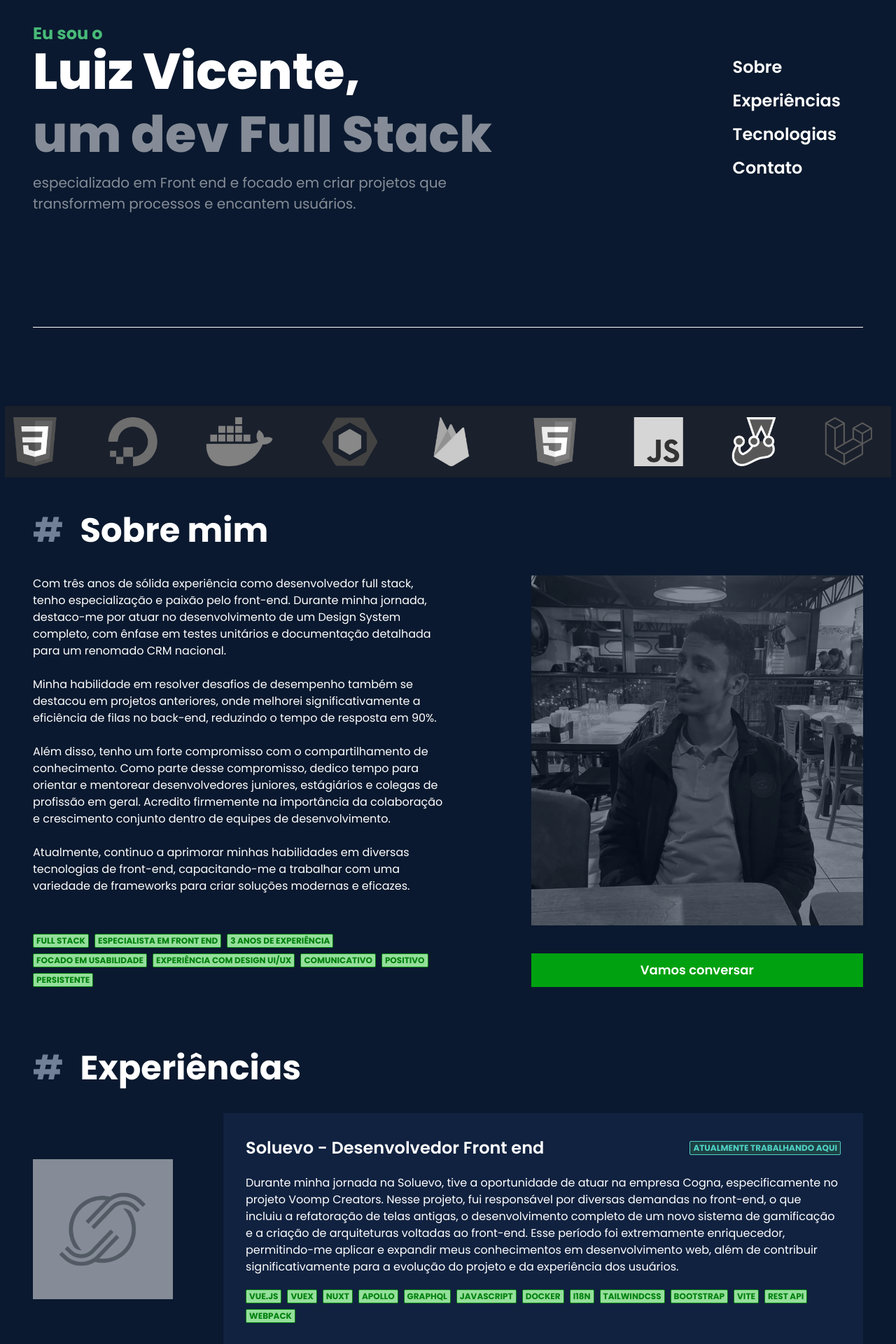
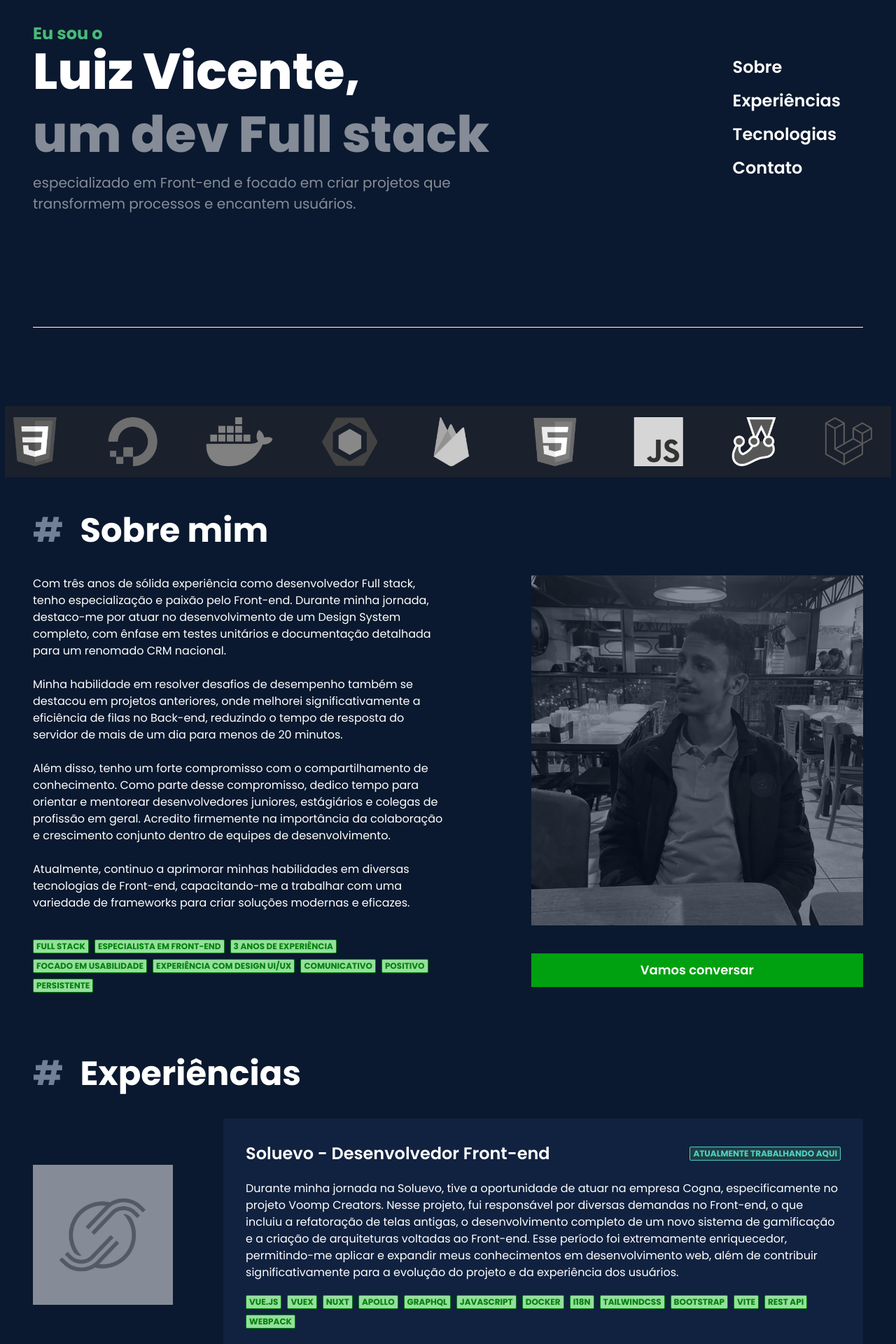
Before and after one commit to Luiz-Vicente/port, a React (Vite) app in the folder front/: page / in a window 1280 px wide. Shown: the part 220-2140 px from the top of the page at 70% size. Built offline with nearby package versions, Linux system fonts and the light colour scheme.

Commit message:
fix: fixes some text errors, removes Instagram link and changes the resume.pdf

```diff
--- a/front/index.html
+++ b/front/index.html
@@ -42,7 +42,7 @@
 		/>
 		<meta
 			name="description"
-			content="Olá, eu sou o Luiz Vicente, um Dev Full Stack Pleno com foco em desenvolvimento Front end. Com 3 anos de atuação, já trabalhei em diversos projetos complexos. Talvez eu possa te ajudar =]"
+			content="Olá, eu sou o Luiz Vicente, um Dev Full stack Pleno com foco em desenvolvimento Front-end. Com 3 anos de atuação, já trabalhei em diversos projetos complexos. Talvez eu possa te ajudar =]"
 		/>
 		<meta
 			property="og:locale"
@@ -66,7 +66,7 @@
 		/>
 		<meta
 			property="og:image:description"
-			content="Olá, eu sou o Luiz Vicente, um Dev Full Stack Pleno com foco em desenvolvimento Front end. Com 3 anos de atuação, já trabalhei em diversos projetos complexos. Talvez eu possa te ajudar =]"
+			content="Olá, eu sou o Luiz Vicente, um Dev Full stack Pleno com foco em desenvolvimento Front-end. Com 3 anos de atuação, já trabalhei em diversos projetos complexos. Talvez eu possa te ajudar =]"
 		/>
 		<meta
 			property="og:image:width"
@@ -90,7 +90,7 @@
 		/>
 		<meta
 			property="twitter:description"
-			content="Olá, eu sou o Luiz Vicente, um Dev Full Stack Pleno com foco em desenvolvimento Front end. Com 3 anos de atuação, já trabalhei em diversos projetos complexos. Talvez eu possa te ajudar =]"
+			content="Olá, eu sou o Luiz Vicente, um Dev Full stack Pleno com foco em desenvolvimento Front-end. Com 3 anos de atuação, já trabalhei em diversos projetos complexos. Talvez eu possa te ajudar =]"
 		/>
 	</head>
 	<body>
--- a/front/src/components/page-sections/AboutMe.tsx
+++ b/front/src/components/page-sections/AboutMe.tsx
@@ -5,8 +5,8 @@ import { Link } from "react-router-dom";
 
 function AboutMe() {
 	const skills = [
-		"Full Stack",
-		"Especialista em Front end",
+		"Full stack",
+		"Especialista em Front-end",
 		"3 anos de experiência",
 		"focado em usabilidade",
 		"experiência com design UI/UX",
@@ -32,13 +32,13 @@ function AboutMe() {
 					w={{ base: "100%", lg: "50%" }}
 				>
 					<Text color="white">
-						Com três anos de sólida experiência como desenvolvedor full stack, tenho especialização e paixão pelo
-						front-end. Durante minha jornada, destaco-me por atuar no desenvolvimento de um Design System completo, com
+						Com três anos de sólida experiência como desenvolvedor Full stack, tenho especialização e paixão pelo
+						Front-end. Durante minha jornada, destaco-me por atuar no desenvolvimento de um Design System completo, com
 						ênfase em testes unitários e documentação detalhada para um renomado CRM nacional.
 						<br />
 						<br />
 						Minha habilidade em resolver desafios de desempenho também se destacou em projetos anteriores, onde melhorei
-						significativamente a eficiência de filas no back-end, reduzindo o tempo de resposta em 90%.
+						significativamente a eficiência de filas no Back-end, reduzindo o tempo de resposta do servidor de mais de um dia para menos de 20 minutos.
 						<br />
 						<br />
 						Além disso, tenho um forte compromisso com o compartilhamento de conhecimento. Como parte desse compromisso,
@@ -47,7 +47,7 @@ function AboutMe() {
 						desenvolvimento.
 						<br />
 						<br />
-						Atualmente, continuo a aprimorar minhas habilidades em diversas tecnologias de front-end, capacitando-me a
+						Atualmente, continuo a aprimorar minhas habilidades em diversas tecnologias de Front-end, capacitando-me a
 						trabalhar com uma variedade de frameworks para criar soluções modernas e eficazes.
 					</Text>
 					<BadgesBox
--- a/front/src/components/page-sections/Contact.tsx
+++ b/front/src/components/page-sections/Contact.tsx
@@ -58,13 +58,6 @@ function Contact() {
 				<MinusIcon boxSize="4px" />
 				<Link
 					target="_blank"
-					href="https://www.instagram.com/eu_sou_o_luiz/"
-				>
-					Instagram
-				</Link>
-				<MinusIcon boxSize="4px" />
-				<Link
-					target="_blank"
 					href="mailto:dev.vicente.contato@gmail.com"
 				>
 					E-mail
--- a/front/src/components/page-sections/Experiences.tsx
+++ b/front/src/components/page-sections/Experiences.tsx
@@ -8,9 +8,9 @@ function Experiences() {
 			img: "./images/soluevo-logo.webp",
 			name: "Soluevo",
 			site: "https://soluevo.com.br/",
-			role: "Desenvolvedor Front end",
+			role: "Desenvolvedor Front-end",
 			description:
-				"Durante minha jornada na Soluevo, tive a oportunidade de atuar na empresa Cogna, especificamente no projeto Voomp Creators. Nesse projeto, fui responsável por diversas demandas no front-end, o que incluiu a refatoração de telas antigas, o desenvolvimento completo de um novo sistema de gamificação e a criação de arquiteturas voltadas ao front-end. Esse período foi extremamente enriquecedor, permitindo-me aplicar e expandir meus conhecimentos em desenvolvimento web, além de contribuir significativamente para a evolução do projeto e da experiência dos usuários.",
+				"Durante minha jornada na Soluevo, tive a oportunidade de atuar na empresa Cogna, especificamente no projeto Voomp Creators. Nesse projeto, fui responsável por diversas demandas no Front-end, o que incluiu a refatoração de telas antigas, o desenvolvimento completo de um novo sistema de gamificação e a criação de arquiteturas voltadas ao Front-end. Esse período foi extremamente enriquecedor, permitindo-me aplicar e expandir meus conhecimentos em desenvolvimento web, além de contribuir significativamente para a evolução do projeto e da experiência dos usuários.",
 			skills: [
 				"Vue.js",
 				"Vuex",
@@ -66,9 +66,9 @@ function Experiences() {
 			img: "./images/leads-logo.webp",
 			name: "Leads2b",
 			site: "https://leads.com.br/",
-			role: "Desenvolvedor Front end",
+			role: "Desenvolvedor Front-end",
 			description:
-				"Assumi a responsabilidade pelo desenvolvimento do Design System oficial da empresa, uma conquista que não apenas facilitou significativamente o trabalho de desenvolvimento front-end para outros desenvolvedores, mas também acelerou o processo de desenvolvimento, mantendo uma consistência visual em todas as aplicações. Além disso, realizei o refatoramento do front-end das telas mais utilizadas pelos clientes, adaptando-as ao novo padrão visual estabelecido. Introduzi padrões de codificação que resultaram em um impacto altamente positivo para os clientes, tornando as telas mais intuitivas e melhorando a experiência do usuário.",
+				"Assumi a responsabilidade pelo desenvolvimento do Design System oficial da empresa, uma conquista que não apenas facilitou significativamente o trabalho de desenvolvimento Front-end para outros desenvolvedores, mas também acelerou o processo de desenvolvimento, mantendo uma consistência visual em todas as aplicações. Além disso, realizei o refatoramento do Front-end das telas mais utilizadas pelos clientes, adaptando-as ao novo padrão visual estabelecido. Introduzi padrões de codificação que resultaram em um impacto altamente positivo para os clientes, tornando as telas mais intuitivas e melhorando a experiência do usuário.",
 			skills: [
 				"Vue.js",
 				"Meteor.js",
--- a/front/src/components/page-sections/FooterSection.tsx
+++ b/front/src/components/page-sections/FooterSection.tsx
@@ -18,7 +18,7 @@ function FooterSection() {
 				textAlign="center"
 				pt="8"
 			>
-				Desgin e desenvolvimento por Luiz Vicente - {getCurrentYear()}
+				Design e desenvolvimento por Luiz Vicente - {getCurrentYear()}
 			</Text>
 		</Stack>
 	);
--- a/front/src/components/page-sections/Header.tsx
+++ b/front/src/components/page-sections/Header.tsx
@@ -41,7 +41,7 @@ function Header() {
 						fontWeight="extrabold"
 						opacity="50%"
 					>
-						um dev Full Stack
+						um dev Full stack
 					</Text>
 					<Text
 						color="white"
@@ -49,7 +49,7 @@ function Header() {
 						opacity="50%"
 						fontWeight="regular"
 					>
-						especializado em Front end e focado em criar projetos que transformem processos e encantem usuários.
+						especializado em Front-end e focado em criar projetos que transformem processos e encantem usuários.
 					</Text>
 				</Box>
 				<Flex
--- a/front/src/components/page-sections/Tecnologies.tsx
+++ b/front/src/components/page-sections/Tecnologies.tsx
@@ -221,8 +221,8 @@ function Tecnologies() {
 	const stackOptions = useMemo(
 		() => [
 			{ name: "Todos", value: "all" },
-			{ name: "Front end", value: "front" },
-			{ name: "Back end", value: "back" },
+			{ name: "Front-end", value: "front" },
+			{ name: "Back-end", value: "back" },
 			{ name: "DevOps", value: "devops" },
 			{ name: "Banco de dados", value: "database" },
 			{ name: "Ferramentas", value: "tools" },
```
Also changed, not shown: 1 other file (tests, documents, lock files or other folders).
